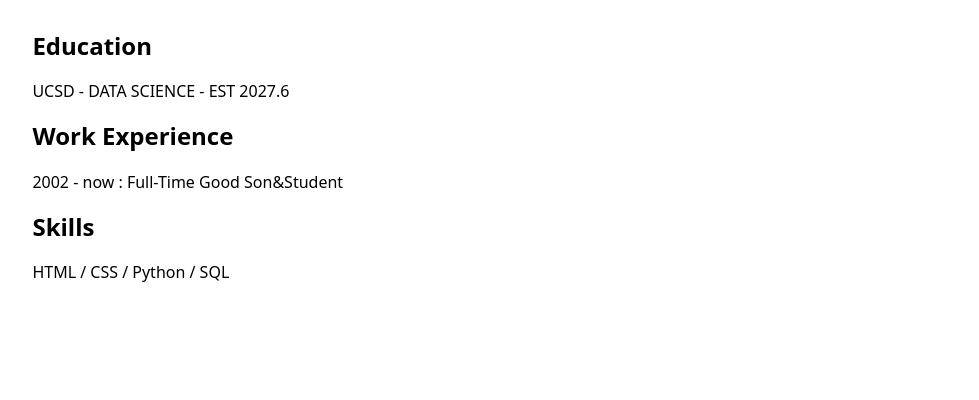
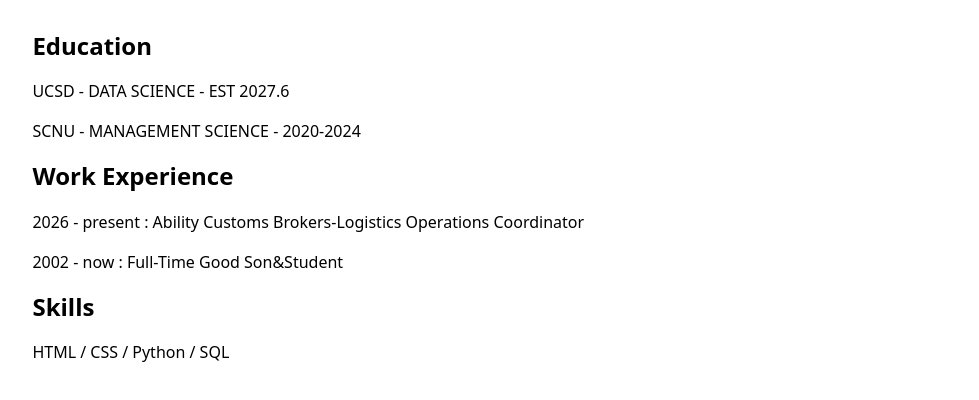
Before and after one commit to WENDINGHE0923/portfolio, a plain HTML site: page CV/index.html in a window 1280 px wide. Shown: the part 172-572 px from the top of the page, without its empty margins (150-1129 px from the left). Drawn offline with Linux system fonts and the light colour scheme.

Commit message:
update resume

```diff
--- a/CV/index.html
+++ b/CV/index.html
@@ -18,12 +18,14 @@
 
     <section>
         <h2>Education</h2>
-        UCSD - DATA SCIENCE - EST 2027.6
+        <p>UCSD - DATA SCIENCE - EST 2027.6</p>
+        <p>SCNU - MANAGEMENT SCIENCE - 2020-2024</p>
     </section>
 
     <section>
         <h2>Work Experience</h2>
-        <time>2002</time> - now : Full-Time Good Son&Student
+        <p><time>2026</time> - present : Ability Customs Brokers-Logistics Operations Coordinator
+        <p><time>2002</time> - now : Full-Time Good Son&Student
     </section>
 
     <section>
```
